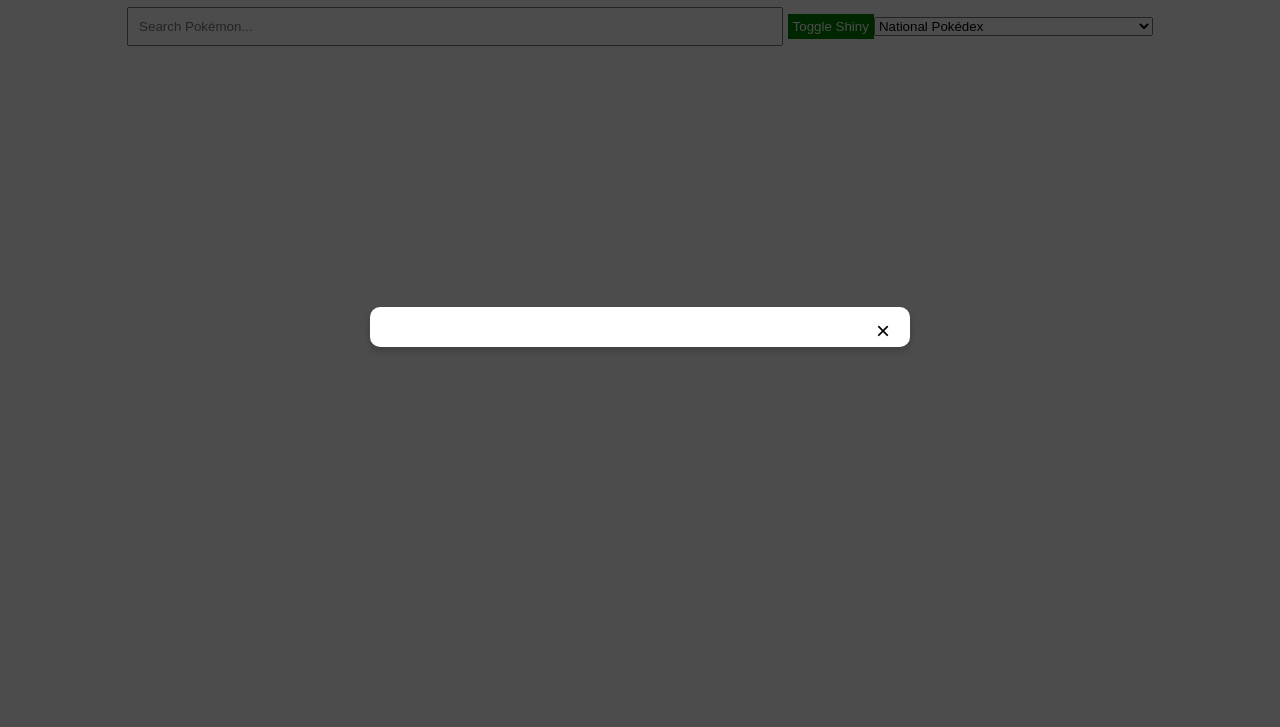
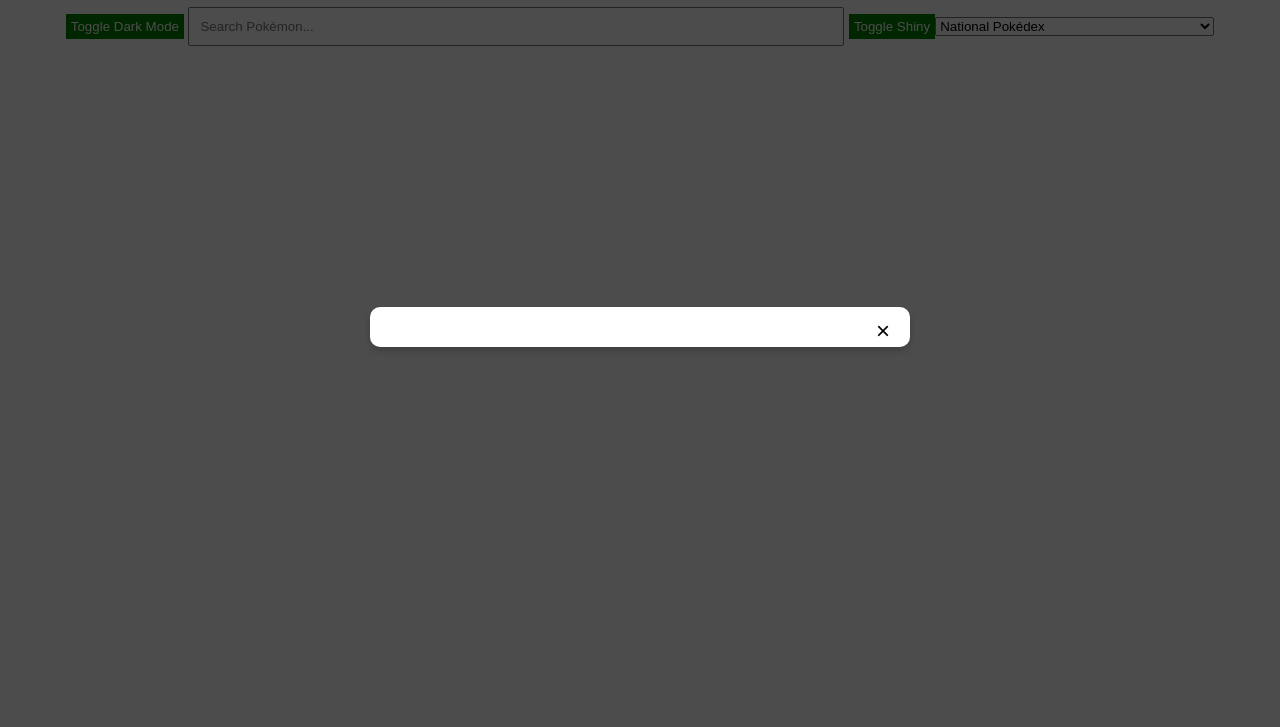
Before and after one commit to ericsmiller/pokemon-tracker, a plain HTML site: page index.html in a window 1280 px wide. Shown: the part 73-800 px from the top of the page. Drawn offline with Linux system fonts and the light colour scheme; no server answers.

Commit message:
update index.html
This allows a button to be visible for dark mode functionality

```diff
--- a/index.html
+++ b/index.html
@@ -8,6 +8,7 @@
 </head>
 <body>
     <h1>Pokédex Tracker</h1>
+    <button id="themeToggle">Toggle Dark Mode</button>
     <input type="text" id="search" placeholder="Search Pokémon...">
     <ul id="pokedex"></ul>
 
```
